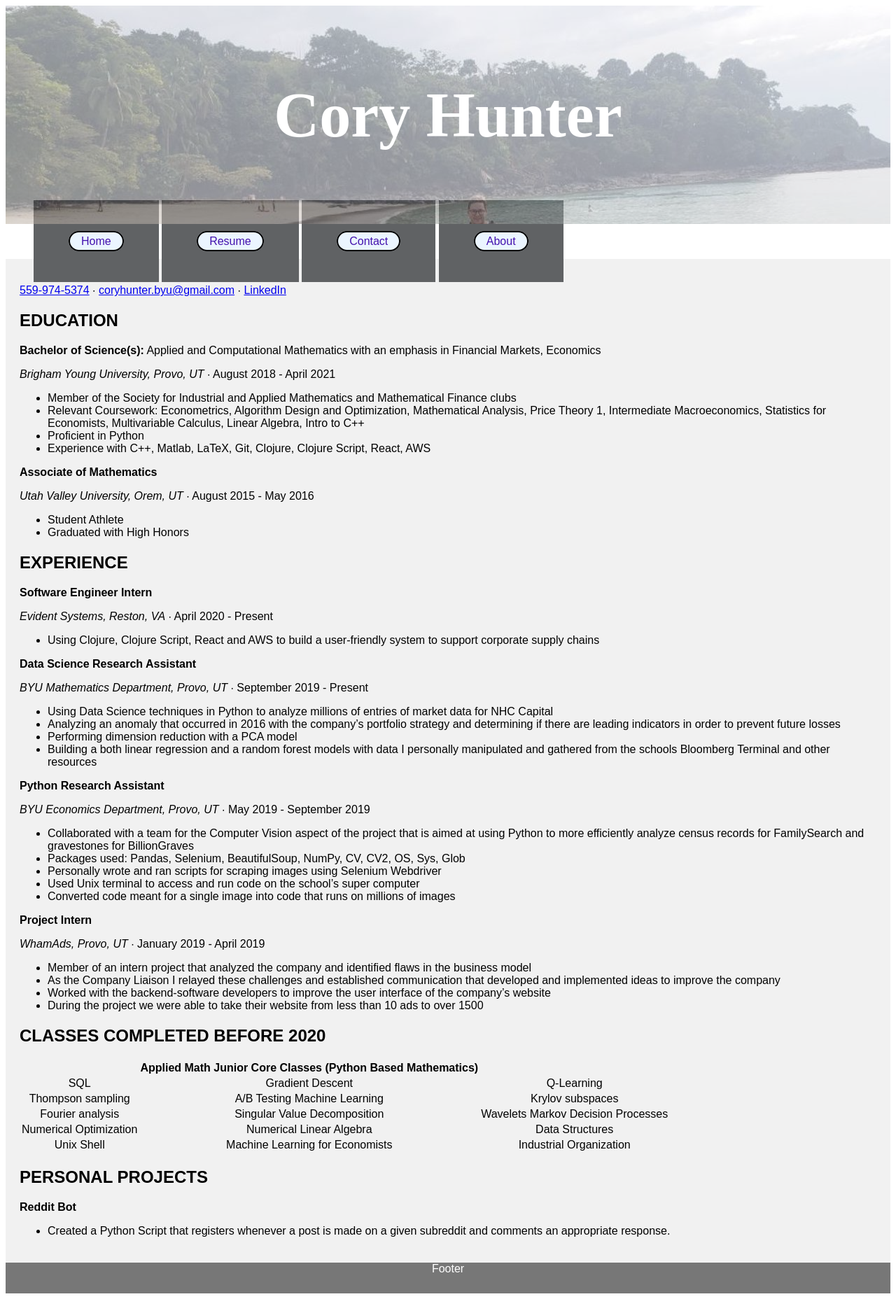
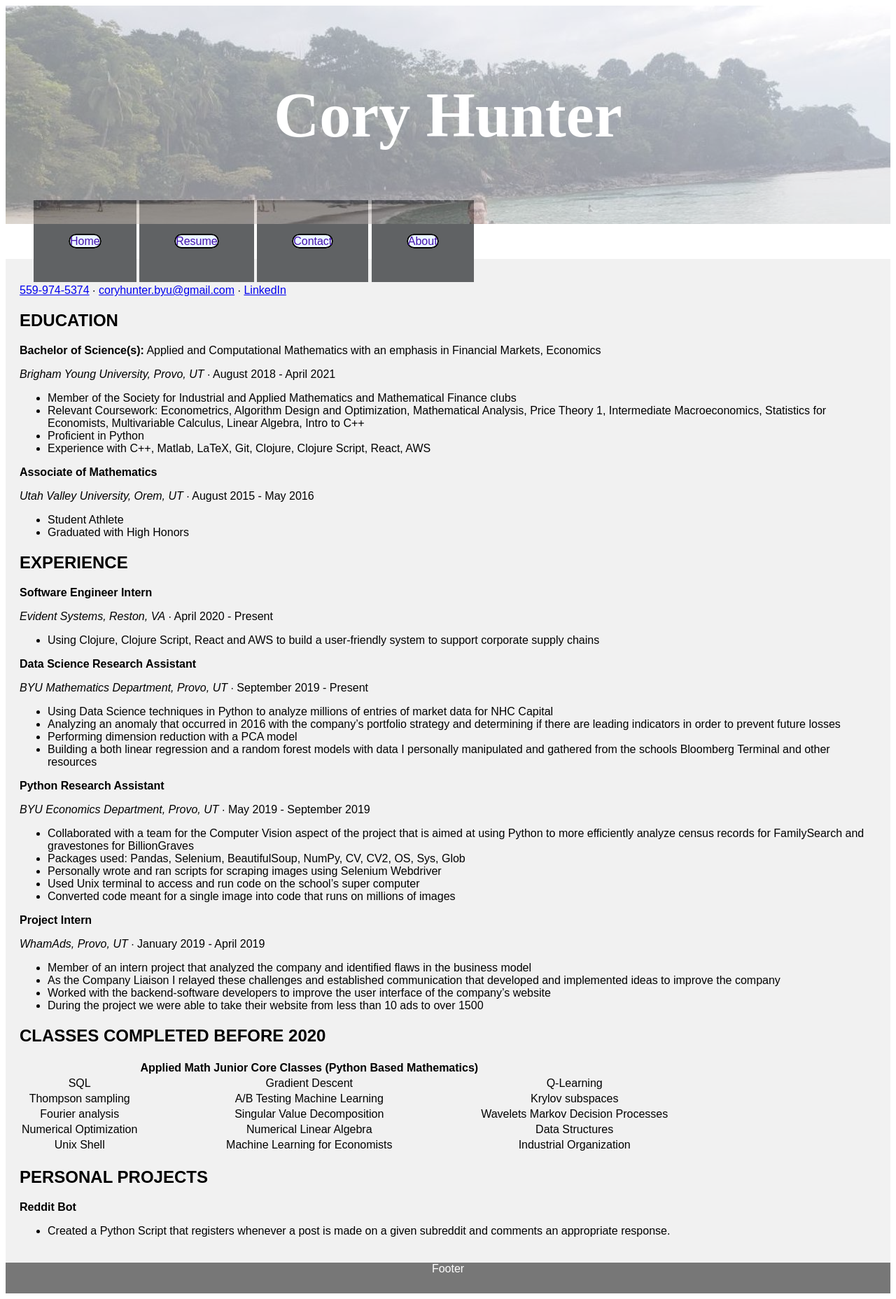
Before and after one commit to layniecalderwood/coryrhunter.com, a Jekyll site: the page built from index.md, in a window 1280 px wide. Shown: the whole page at 70% size. Built offline with Jekyll 4.4.1, drawn with Linux system fonts in a browser that asks for light colours; our own code applies the rules of GitHub Pages for plain Markdown files.

Commit message:
gosh darn the nav bar

```diff
--- a/_layouts/default.html
+++ b/_layouts/default.html
@@ -32,10 +32,14 @@ header:hover {
 
 nav ul {
   list-style-type: none;
+  margin: 0
+  padding: 0
+  overflow: hidden;
 }
 
 /* Create two columns/boxes that floats next to each other */
 nav li{
+  float: left
   width: 100%;
   height: 50px;
   display: inline;
@@ -45,6 +49,7 @@ nav li{
 
 /* Style the list inside the menu */
 nav ul li a {
+  display: block
   padding: 0.25em 1em;
   text-decoration: none; /* no underline */
   background-color: #EBF5FF; /* pale bluish white */
```
